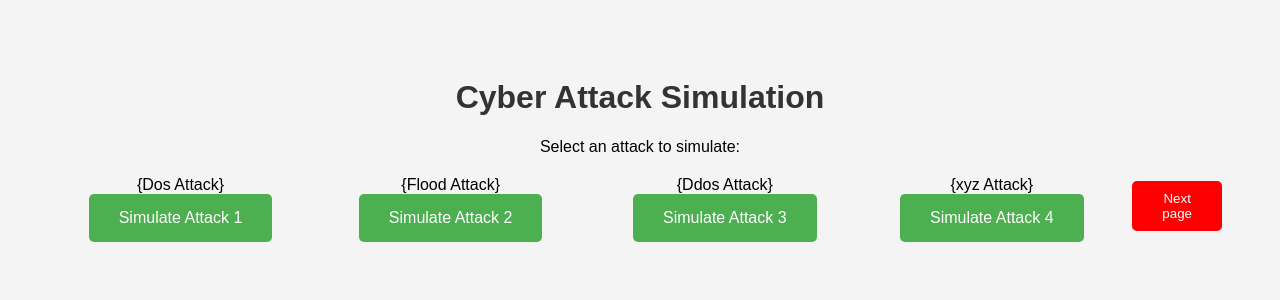
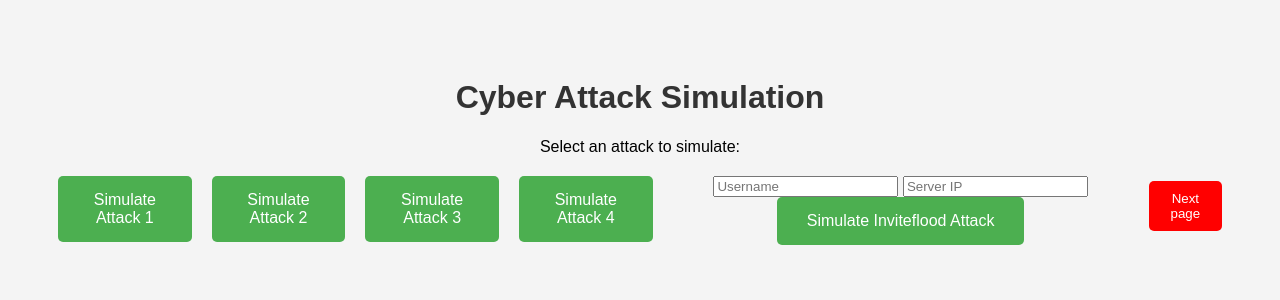
Before and after one commit to KunalBamane57/PR_main_code, a Django app: template network_devices/device_finder/templates/device_finder/attacks.html in a window 1280 px wide. Shown: the top 300 px of the page. Run offline with Django 5.2, Linux system fonts and the light colour scheme; the template is opened without the code that fills it, so the values that code supplies are empty.

```diff
--- a/network_devices/device_finder/templates/device_finder/attacks.html
+++ b/network_devices/device_finder/templates/device_finder/attacks.html
@@ -38,7 +38,7 @@
             font-size: 20px;
             color: #d9534f;
         }
-        .nextbtn{
+        .nextbtn {
             color: white;
             background-color: red;
             border: none;
@@ -53,20 +53,26 @@
     <p>Select an attack to simulate:</p>
     <div class="button-container">
         <form method="POST" action="{% url 'attack1' %}">
-            {Dos Attack}
+            {% csrf_token %}
             <button class="attack-button" type="submit">Simulate Attack 1</button>
         </form>
         <form method="POST" action="{% url 'attack2' %}">
-            {Flood Attack}
+            {% csrf_token %}
             <button class="attack-button" type="submit">Simulate Attack 2</button>
         </form>
         <form method="POST" action="{% url 'attack3' %}">
-            {Ddos Attack}
+            {% csrf_token %}
             <button class="attack-button" type="submit">Simulate Attack 3</button>
         </form>
         <form method="POST" action="{% url 'attack4' %}">
-            {xyz Attack}
+            {% csrf_token %}
             <button class="attack-button" type="submit">Simulate Attack 4</button>
+        </form>
+        <form method="POST" action="{% url 'inviteflood_attack' %}">
+            {% csrf_token %}
+            <input type="text" name="username" placeholder="Username" required>
+            <input type="text" name="server_ip" placeholder="Server IP" required>
+            <button class="attack-button" type="submit">Simulate Inviteflood Attack</button>
         </form>
         <form>
             <a href="{% url 'next_page' %}">
--- a/network_devices/device_finder/urls.py
+++ b/network_devices/device_finder/urls.py
@@ -3,10 +3,11 @@ from . import views
 
 urlpatterns = [
     path('', views.scan_devices, name='scan_devices'),
-    path('next-page/', views.next_page, name='next_page'),
-    path('attacks-page/', views.attacks_page, name='attacks_page'),
-        path('attack1/', views.attack1, name='attack1'),  # URL for Attack 1
-    path('attack2/', views.attack2, name='attack2'),  # URL for Attack 2
-    path('attack3/', views.attack3, name='attack3'),  # URL for Attack 3
-    path('attack4/', views.attack4, name='attack4'),  # URL for Attack 4
+    path('next_page/', views.next_page, name='next_page'),
+    path('attacks/', views.attacks_page, name='attacks_page'),
+    path('attack1/', views.attack1, name='attack1'),
+    path('attack2/', views.attack2, name='attack2'),
+    path('attack3/', views.attack3, name='attack3'),
+    path('attack4/', views.attack4, name='attack4'),
+    path('inviteflood_attack/', views.inviteflood_attack, name='inviteflood_attack'),
 ]
```
Also changed, not shown: network_devices/device_finder/views.py (+24 -8 lines).
